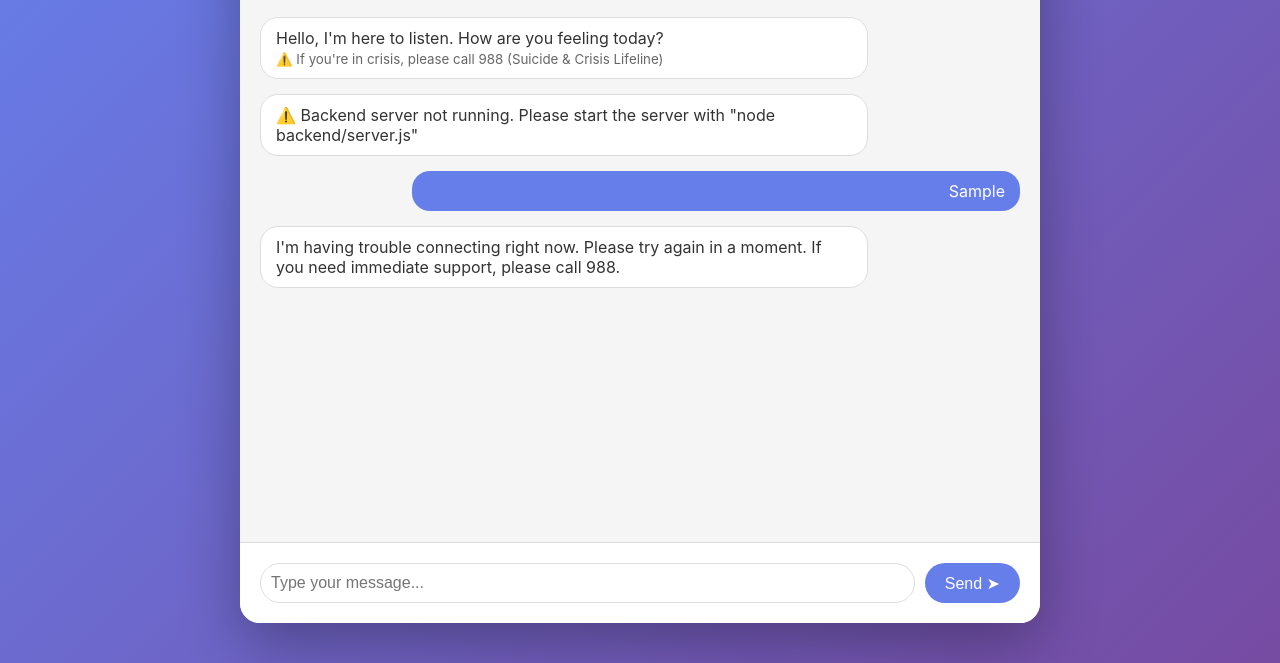
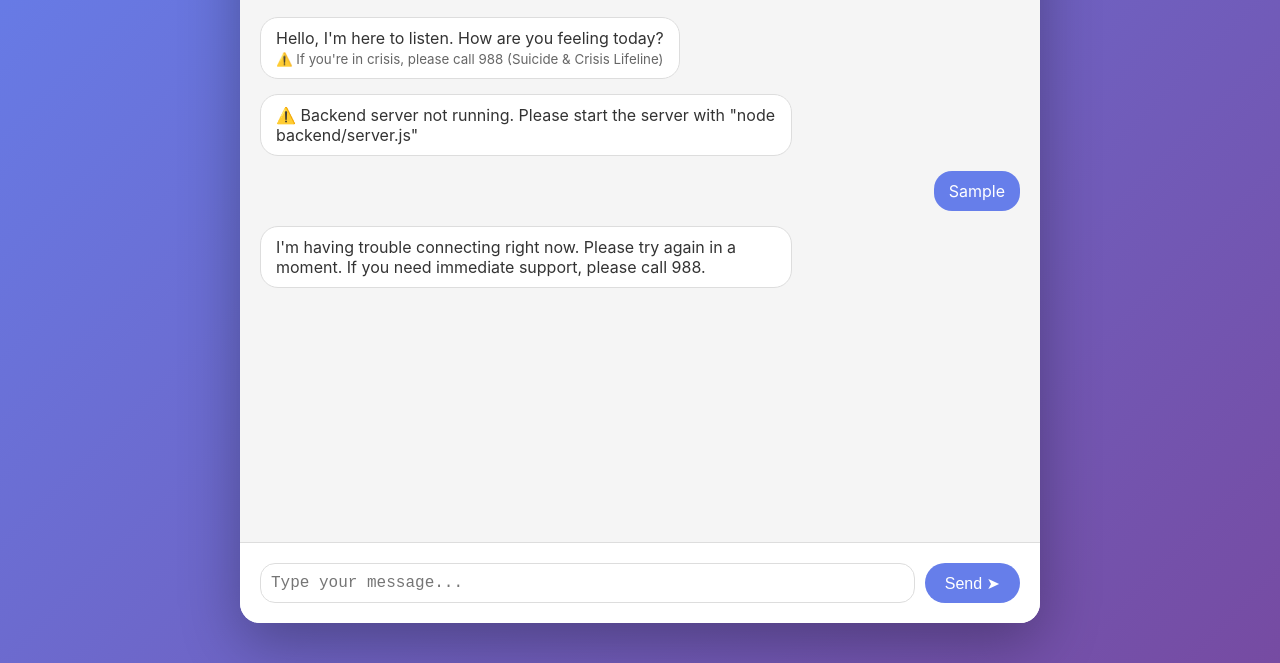
Before and after one commit to NuHazim/mentalHealthChat, a website: page frontend/index.html in a window 1280 px wide. Both pictures are taken after typing "Sample" into the empty fields and a click on the button "Send ➤". Shown: the part 137-800 px from the top of the page. Drawn offline with Linux system fonts and the light colour scheme; no server answers.

Commit message:
improved quality

```diff
--- a/frontend/index.html
+++ b/frontend/index.html
@@ -23,7 +23,7 @@
         <div class="typing-indicator" id="typing">MindMate is typing...</div>
 
         <div class="chat-input-area">
-            <input type="text" id="userInput" placeholder="Type your message..." autocomplete="off">
+            <textarea id="userInput" placeholder="Type your message..." rows="1"></textarea>
             <button id="sendBtn">Send ➤</button>
         </div>
     </div>
--- a/frontend/script.js
+++ b/frontend/script.js
@@ -56,13 +56,14 @@ async function getBotResponse(userMessage) {
 // ===== CHAT FUNCTIONALITY =====
 async function sendMessage() {
     const inputField = document.getElementById('userInput');
+
     const message = inputField.value.trim();
 
     if (!message) return;
 
     // Clear input
     inputField.value = '';
-
+    inputField.style.height = 'auto';  // 🔥 reset height
     // Display user message
     addMessage(message, 'user');
 
@@ -90,15 +91,17 @@ function addMessage(text, sender) {
     const messagesDiv = document.getElementById('messages');
     const messageDiv = document.createElement('div');
     messageDiv.className = `message ${sender}-message`;
-    messageDiv.textContent = text;
-    messagesDiv.appendChild(messageDiv);
+    messageDiv.innerHTML = text.replace(/\n/g, '<br>');    messagesDiv.appendChild(messageDiv);
     messagesDiv.scrollTop = messagesDiv.scrollHeight;
 }
 
 // ===== EVENT LISTENERS =====
 document.getElementById('sendBtn').addEventListener('click', sendMessage);
-document.getElementById('userInput').addEventListener('keypress', (e) => {
-    if (e.key === 'Enter') sendMessage();
+document.getElementById('userInput').addEventListener('keydown', (e) => {
+    if (e.key === 'Enter' && !e.shiftKey) {
+        e.preventDefault(); // prevent newline
+        sendMessage();
+    }
 });
 
 // Check if backend is reachable
@@ -117,5 +120,9 @@ async function checkBackend() {
         addMessage('⚠️ Backend server not running. Please start the server with "node backend/server.js"', 'bot');
     }
 }
-
+const inputField = document.getElementById('userInput');
+inputField.addEventListener('input', () => {
+    inputField.style.height = 'auto';
+    inputField.style.height = inputField.scrollHeight + 'px';
+});
 checkBackend();
--- a/frontend/style.css
+++ b/frontend/style.css
@@ -54,10 +54,24 @@ body {
     margin-bottom: 15px;
     padding: 10px 15px;
     border-radius: 18px;
-    max-width: 80%;
+    max-width: fit-content;   /* 🔥 key fix */
+    width: fit-content;       /* shrink to content */
+    max-width: 70%;           /* prevent overly long messages */
     word-wrap: break-word;
 }
+.user-message {
+    background: #667eea;
+    color: white;
+    margin-left: auto;
+    text-align: right;
+}
 
+.bot-message {
+    background: white;
+    color: #333;
+    border: 1px solid #ddd;
+    margin-right: auto;
+}
 .user-message {
     background: #667eea;
     color: white;
@@ -98,9 +112,12 @@ body {
     flex: 1;
     padding: 10px;
     border: 1px solid #ddd;
-    border-radius: 25px;
+    border-radius: 15px;
     font-size: 16px;
     outline: none;
+    resize: none;
+    max-height: 120px;
+    overflow-y: auto;
 }
 
 #userInput:focus {
```
Also changed, not shown: server.js (renamed from backend/server.js).
